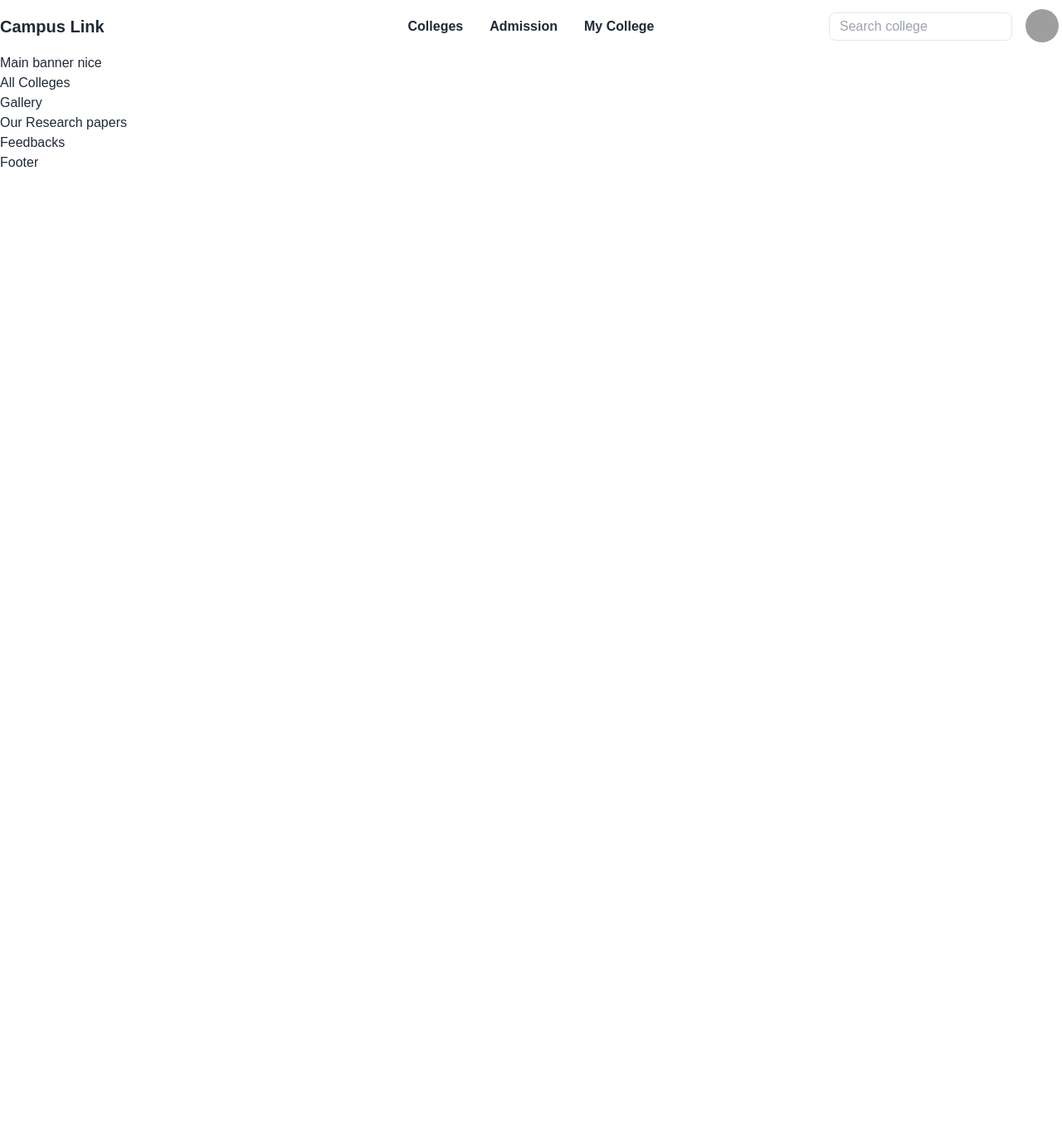
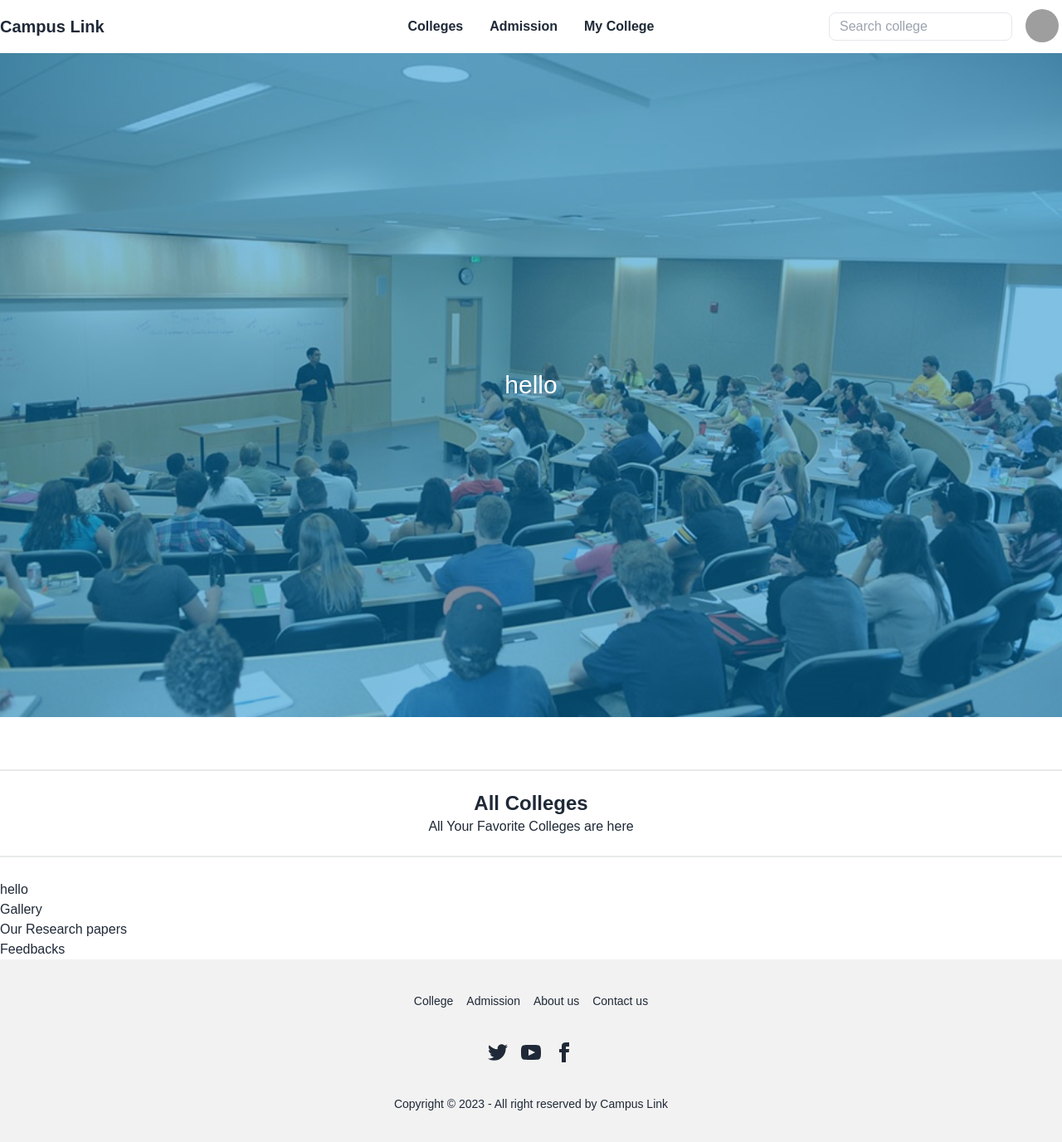
Before and after one commit to mthtitumir/campus-link-client, a React (Vite) app: page / in a window 1280 px wide. Shown: the top 1376 px of the page at 83% size. Before the commit the page ends 800 px from the top, so only its background shows below. Built offline with nearby package versions, Linux system fonts and the light colour scheme; grey boxes are pictures that could not be loaded; a web font is replaced by a local one.

Commit message:
footer set up done

```diff
--- /dev/null
+++ b/src/components/Heading.jsx
@@ -0,0 +1,14 @@
+import React from 'react';
+
+const Heading = () => {
+    return (
+        <div className='mt-14 mb-5'>
+            <div className='divider'></div>
+            <h1 className='text-2xl font-semibold text-center'>All Colleges</h1>
+            <p className='text-center'>All Your Favorite Colleges are here</p>
+            <div className='divider'></div>
+        </div>
+    );
+};
+
+export default Heading;
--- a/src/pages/Home/Banner/Banner.jsx
+++ b/src/pages/Home/Banner/Banner.jsx
@@ -1,9 +1,17 @@
 import React from 'react';
+import banner from '../../../assets/banner/classroom.jpg'
 
 const Banner = () => {
     return (
-        <div>
-            <h1>Main banner nice</h1>
+        <div className='relative'>
+            <div className=''>
+                <img className='h-screen w-full object-cover ' src={banner} alt="" />
+            </div>
+            <div className=' bg-sky-600 bg-opacity-50 absolute inset-0 flex justify-center items-center'>
+                <div>
+                    <h1 className='text-3xl text-white'>hello</h1>
+                </div>
+            </div>
         </div>
     );
 };
--- a/src/pages/Home/Colleges/Colleges.jsx
+++ b/src/pages/Home/Colleges/Colleges.jsx
@@ -0,0 +1,13 @@
+import React from 'react';
+import Heading from '../../../components/Heading';
+
+const Colleges = () => {
+    return (
+        <div>
+            <Heading />
+            hello
+        </div>
+    );
+};
+
+export default Colleges;
--- a/src/pages/Home/Home/Home.jsx
+++ b/src/pages/Home/Home/Home.jsx
@@ -1,13 +1,13 @@
 import React from 'react';
 import Banner from '../Banner/Banner';
-import Colleges from '../../Colleges/Colleges';
+import Colleges from '../Colleges/Colleges';
 import Gallery from '../Gallery/Gallery';
 import ResearchPapers from '../ResearchPapers/ResearchPapers';
 import Reviews from '../Reviews/Reviews';
 
 const Home = () => {
     return (
-        <div className='container mx-auto'>
+        <div className=''>
             <Banner />
             <Colleges />
             <Gallery />
--- a/src/pages/Shared/Footer/Footer.jsx
+++ b/src/pages/Shared/Footer/Footer.jsx
@@ -2,8 +2,25 @@
 
 const Footer = () => {
     return (
-        <div>
-            Footer
+        <div className='bg-base-200'>
+            <footer className="footer footer-center p-10 text-base-content rounded container mx-auto">
+                <div className="grid grid-flow-col gap-4">
+                    <a className="link link-hover">College</a>
+                    <a className="link link-hover">Admission</a>
+                    <a className="link link-hover">About us</a>
+                    <a className="link link-hover">Contact us</a>
+                </div>
+                <div>
+                    <div className="grid grid-flow-col gap-4">
+                        <a><svg xmlns="http://www.w3.org/2000/svg" width="24" height="24" viewBox="0 0 24 24" className="fill-current"><path d="M24 4.557c-.883.392-1.832.656-2.828.775 1.017-.609 1.798-1.574 2.165-2.724-.951.564-2.005.974-3.127 1.195-.897-.957-2.178-1.555-3.594-1.555-3.179 0-5.515 2.966-4.797 6.045-4.091-.205-7.719-2.165-10.148-5.144-1.29 2.213-.669 5.108 1.523 6.574-.806-.026-1.566-.247-2.229-.616-.054 2.281 1.581 4.415 3.949 4.89-.693.188-1.452.232-2.224.084.626 1.956 2.444 3.379 4.6 3.419-2.07 1.623-4.678 2.348-7.29 2.04 2.179 1.397 4.768 2.212 7.548 2.212 9.142 0 14.307-7.721 13.995-14.646.962-.695 1.797-1.562 2.457-2.549z"></path></svg></a>
+                        <a><svg xmlns="http://www.w3.org/2000/svg" width="24" height="24" viewBox="0 0 24 24" className="fill-current"><path d="M19.615 3.184c-3.604-.246-11.631-.245-15.23 0-3.897.266-4.356 2.62-4.385 8.816.029 6.185.484 8.549 4.385 8.816 3.6.245 11.626.246 15.23 0 3.897-.266 4.356-2.62 4.385-8.816-.029-6.185-.484-8.549-4.385-8.816zm-10.615 12.816v-8l8 3.993-8 4.007z"></path></svg></a>
+                        <a><svg xmlns="http://www.w3.org/2000/svg" width="24" height="24" viewBox="0 0 24 24" className="fill-current"><path d="M9 8h-3v4h3v12h5v-12h3.642l.358-4h-4v-1.667c0-.955.192-1.333 1.115-1.333h2.885v-5h-3.808c-3.596 0-5.192 1.583-5.192 4.615v3.385z"></path></svg></a>
+                    </div>
+                </div>
+                <div>
+                    <p>Copyright © 2023 - All right reserved by Campus Link</p>
+                </div>
+            </footer>
         </div>
     );
 };
```
Also changed, not shown: src/assets/banner/classroom.jpg (added).
